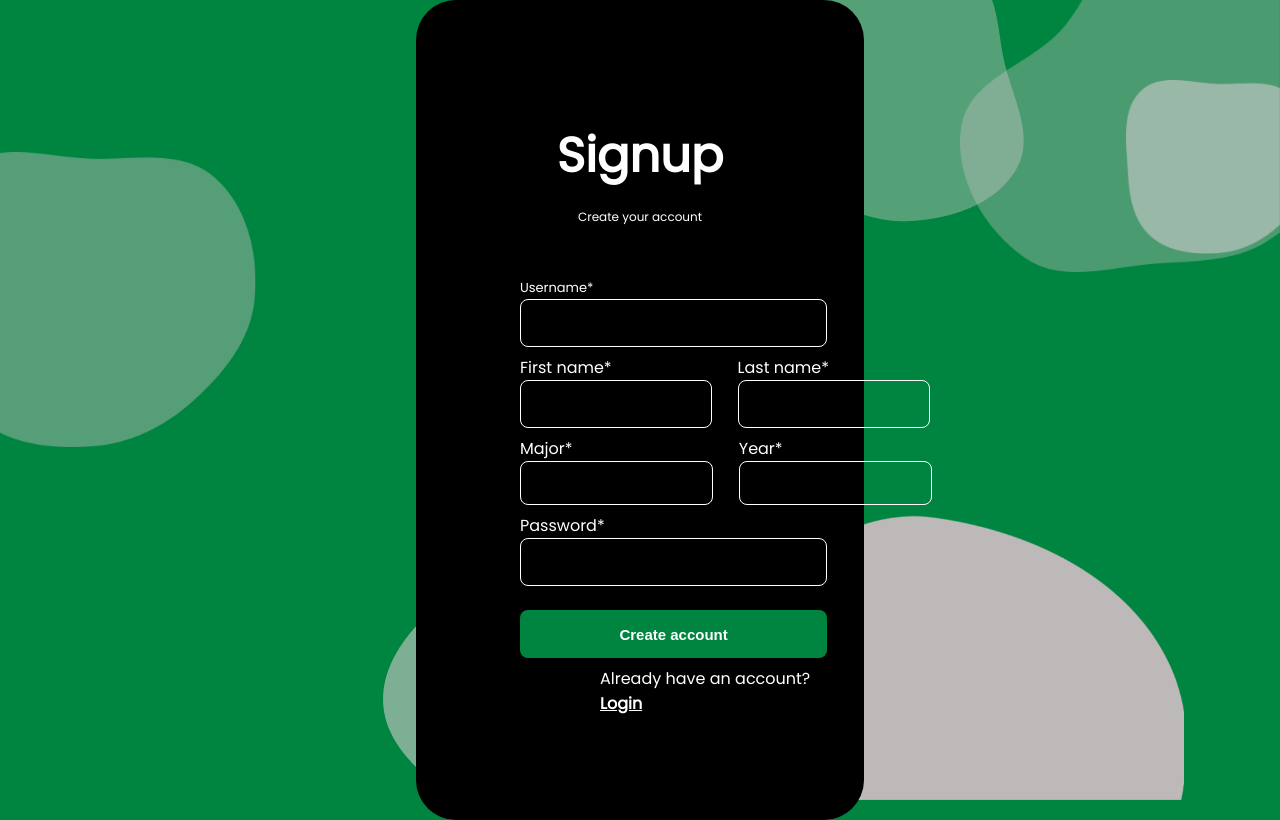
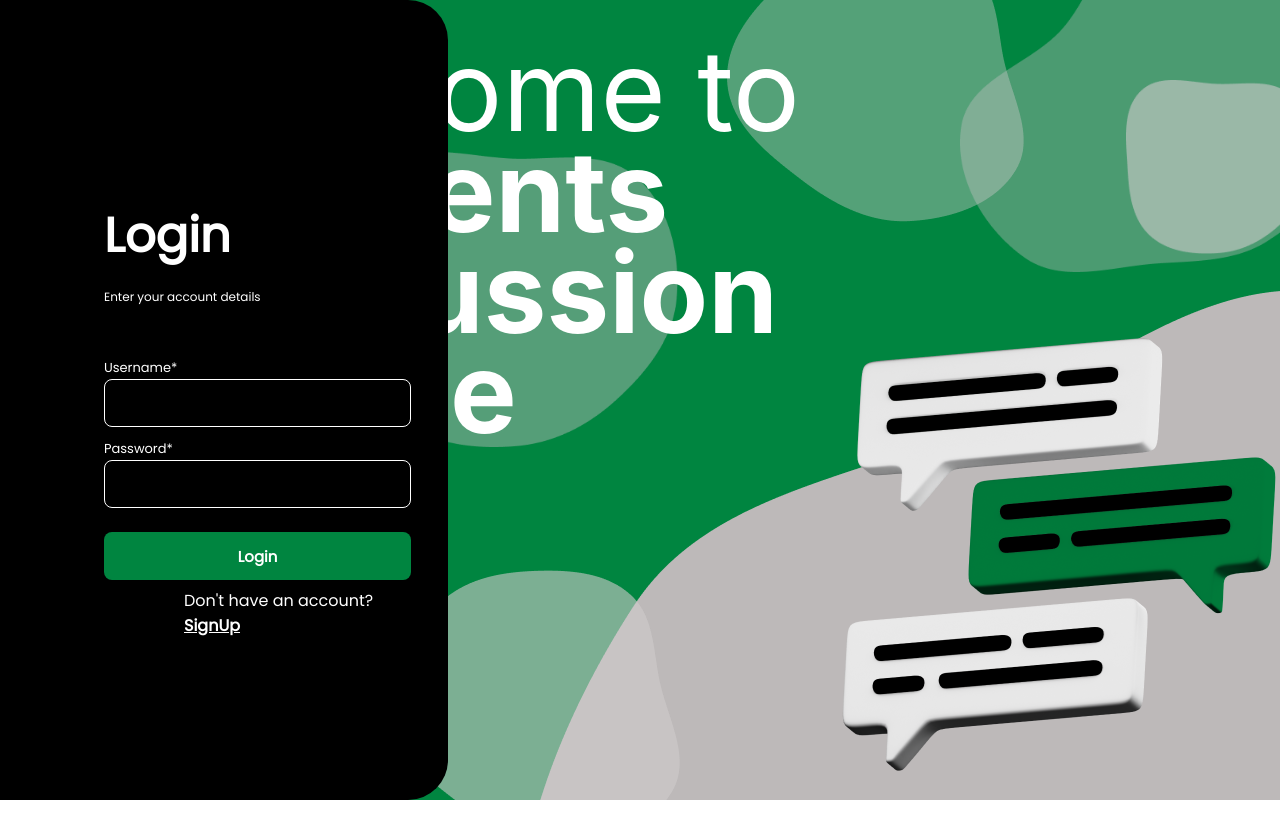
Before and after one commit to Abdulaziz9907/Students-Discusstion-Space, a React (Create React App) app in the folder my-app/: page / in a window 1280 px wide. Built offline with nearby package versions, Linux system fonts and the light colour scheme.

Commit message:
small changes
small changes to login

```diff
--- a/my-app/src/components/assests/Login_form/Login_form.css
+++ b/my-app/src/components/assests/Login_form/Login_form.css
@@ -28,6 +28,7 @@ border-top-right-radius: 40px ;
 border-bottom-right-radius: 40px ;
 padding: 6.5rem;
 transition: all 0.3s ease-in-out;
+z-index: 3;
 }
 
 
--- a/my-app/src/index.js
+++ b/my-app/src/index.js
@@ -9,7 +9,7 @@ import Signup from './pages/desktop ui/signup/signup';
 const root = ReactDOM.createRoot(document.getElementById('root'));
 root.render(
   <React.StrictMode>
-    <Signup />
+    <Login />
 
   </React.StrictMode>
 );
--- a/my-app/src/pages/desktop ui/login/login.css
+++ b/my-app/src/pages/desktop ui/login/login.css
@@ -12,7 +12,7 @@ color: white;
     right: 30rem;
     top: -9vh;
     bottom: 0;
-    z-index: 50;
+    z-index: 2;
     font-size: 7rem;
     line-height: 0.9;
     text-align: left;
--- a/my-app/src/pages/desktop ui/login/login.js
+++ b/my-app/src/pages/desktop ui/login/login.js
@@ -12,21 +12,21 @@ import login_logo from './elements/Component 1.png';
 function Login() {
   return (
 
-    <body className='login_body'>
+    <div className='login_body'>
     <div >
 
 
       <p id='loginWelcome'>Welcome to <br></br>
       <strong> Students<br></br> Discussion<br></br> Space</strong></p>
 
-      <img src={login_logo} alt="comp1" id='loginComp1' className='loginLogImage'/>
+
       <img src={login_logo1} alt="comp1" id='loginVec1' className='loginLogImage'/>
       <img src={login_logo2} alt="comp1" id='loginVec2' className='loginLogImage'/>
       <img src={login_logo3} alt="comp1" id='loginVec3' className='loginLogImage'/>
       <img src={login_logo4} alt="comp1" id='loginVec4' className='loginLogImage'/>
       <img src={login_logo5} alt="comp1" id='loginVec5' className='loginLogImage'/>
       <img src={login_logo6} alt="comp1" id='loginVec6' className='loginLogImage'/>
-
+      <img src={login_logo} alt="comp1" id='loginComp1' className='loginLogImage'/>
 
       <Login_form/>
 
@@ -34,7 +34,7 @@ function Login() {
 
 
     </div>
-    </body>
+    </div>
   );
 }
 
--- a/my-app/src/pages/desktop ui/signup/signup.js
+++ b/my-app/src/pages/desktop ui/signup/signup.js
@@ -1,12 +1,12 @@
 import './signup.css';
 import Signup_form from '../../../components/assests/Signup_form/Signup_form';
 
-import logo1 from './elements/Vector1.png';
-import logo2 from './elements/Vector2.png';
-import logo3 from './elements/Vector3.png';
-import logo4 from './elements/Vector4.png';
-import logo5 from './elements/Vector5.png';
-import logo6 from './elements/Vector6.png';
+import signup_logo1 from './elements/Vector7.png';
+import signup_logo2 from './elements/Vector2.png';
+import signup_logo3 from './elements/Vector3.png';
+import signup_logo4 from './elements/Vector4.png';
+import signup_logo5 from './elements/Vector5.png';
+import signup_logo6 from './elements/Vector6.png';
 
 function Signup() {
   return (
@@ -15,12 +15,12 @@ function Signup() {
     <div >
 
 
-      <img src={logo1} alt="comp1" id='signup_Vec1' className='signup_LogImage'/>
-      <img src={logo2} alt="comp1" id='signup_Vec2' className='signup_LogImage'/>
-      <img src={logo3} alt="comp1" id='signup_Vec3' className='signup_LogImage'/>
-      <img src={logo4} alt="comp1" id='signup_Vec4' className='signup_LogImage'/>
-      <img src={logo5} alt="comp1" id='signup_Vec5' className='signup_LogImage'/>
-      <img src={logo6} alt="comp1" id='signup_Vec6' className='signup_LogImage'/>
+      <img src={signup_logo1} alt="comp1" id='signup_Vec1' className='signup_LogImage'/>
+      <img src={signup_logo2} alt="comp1" id='signup_Vec2' className='signup_LogImage'/>
+      <img src={signup_logo3} alt="comp1" id='signup_Vec3' className='signup_LogImage'/>
+      <img src={signup_logo4} alt="comp1" id='signup_Vec4' className='signup_LogImage'/>
+      <img src={signup_logo5} alt="comp1" id='signup_Vec5' className='signup_LogImage'/>
+      <img src={signup_logo6} alt="comp1" id='signup_Vec6' className='signup_LogImage'/>
 
 
       <Signup_form/>
```
Also changed, not shown: my-app/src/pages/desktop ui/signup/elements/Vector7.png (renamed from my-app/src/pages/desktop ui/signup/elements/Vector1.png).
